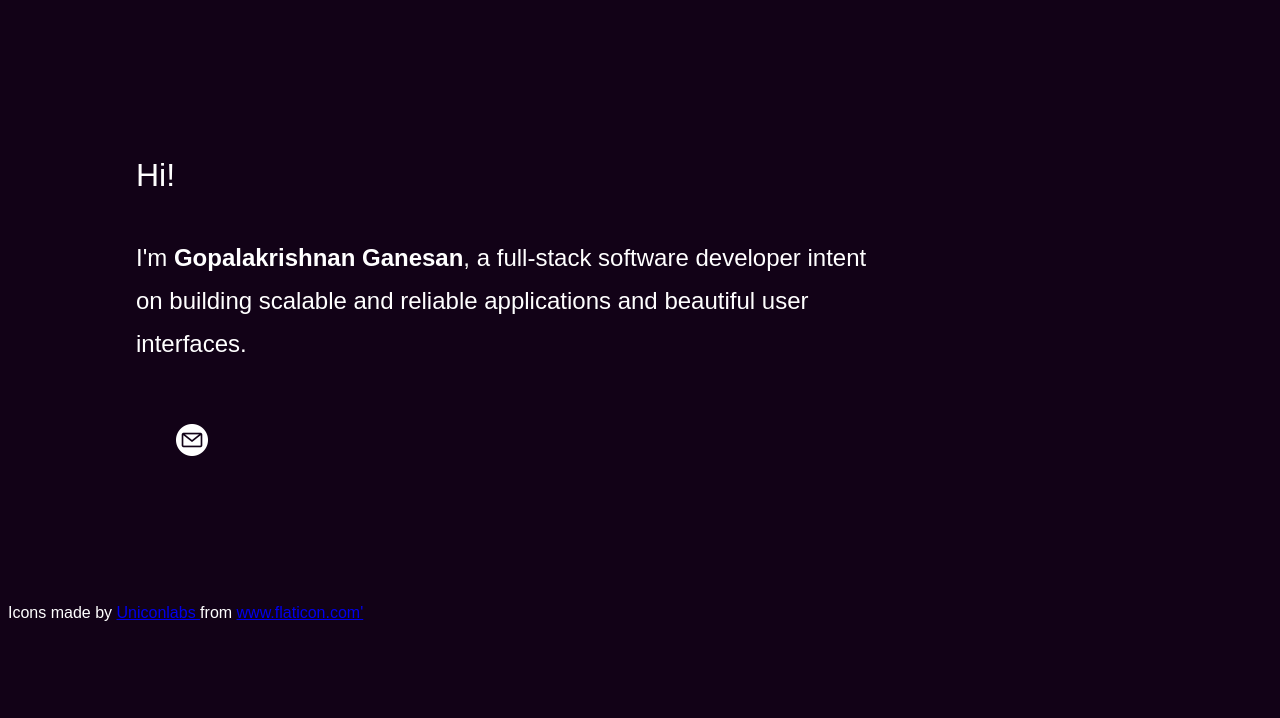
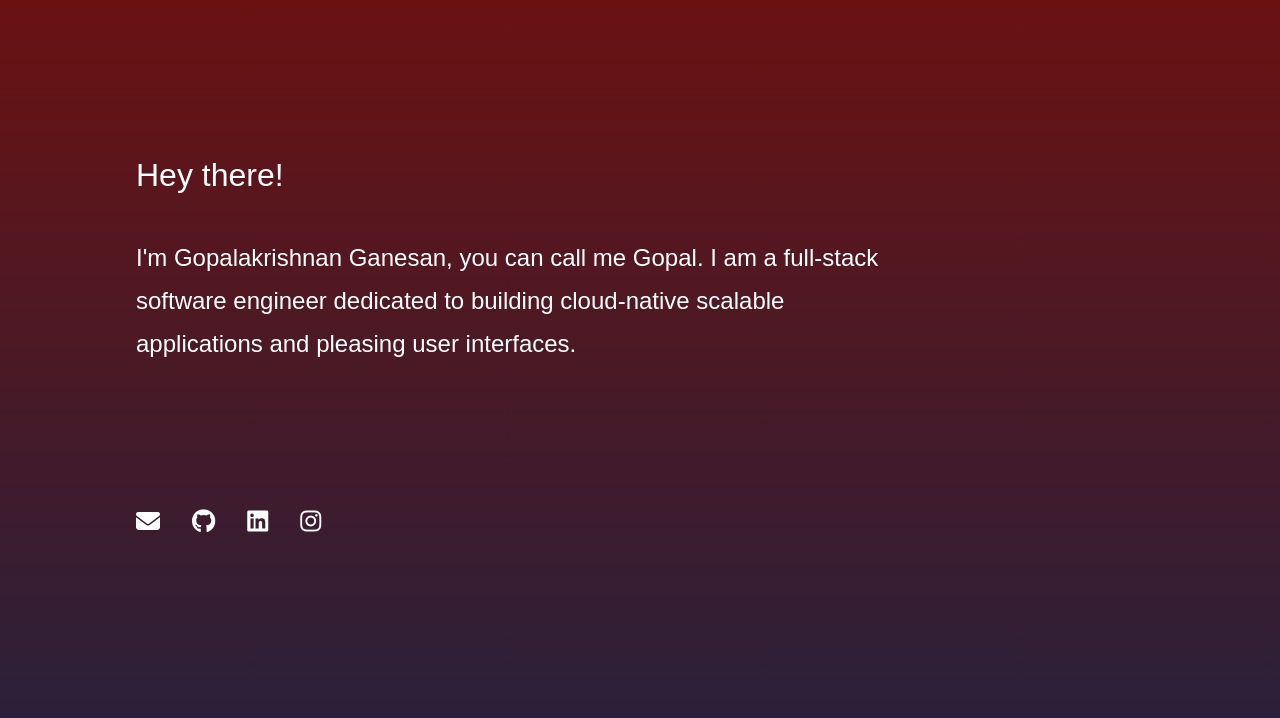
Before and after one commit to ggopal13/v1-portfolio, a plain HTML site: page index.html in a window 1280 px wide. Drawn offline with Linux system fonts and the light colour scheme.

Commit message:
update backrground style and add social links

```diff
--- a/index.html
+++ b/index.html
@@ -5,33 +5,45 @@
     <link href="styles.css" rel="stylesheet" type="text/css" />
     <meta charset="UTF-8" />
     <meta name="viewport" content="width=device-width, inital-scale=1" />
+    <script src="https://kit.fontawesome.com/751871801d.js" crossorigin="anonymous"></script>
 </head>
 
 <body>
     <div id="portfolio">
         <header class="introduction">
-            <h1 class="intro-greeting">Hi!</h1>
-            <h2 class="intro-text">I'm <span class="name">Gopalakrishnan Ganesan</span>, a full-stack software developer
-                intent on building scalable
-                and reliable applications and beautiful user interfaces.
+            <h1 class="introduction__greeting">Hey there!</h1>
+            <h2 class="introduction__text">I'm <b></b>Gopalakrishnan Ganesan</b>, you can call me Gopal. I am a full-stack
+                software
+                engineer dedicated to building cloud-native scalable applications and pleasing user interfaces.
             </h2>
             <div>
                 <ul class="contact-links">
                     <li>
-                        <a href="mailto:ggopalakrishnan99@gmail.com">
-                            <img class="contact-icon" src="img/email.png" alt="Email" />
+                        <a href="mailto:ggopalakrishnan99@gmail.com" title="Email">
+                            <i class="fa-solid fa-envelope fa-xl" style="color: #ffffff;"></i>
                         </a>
                     </li>
-                    <!-- <a class="block hover:text-slate-200" href="https://github.com/bchiang7" target="_blank"
-                        rel="noreferrer noopener" aria-label="GitHub (opens in a new tab)"><span
-                            class="sr-only">GitHub</span></a> -->
+                    <li>
+                        <a href="https://github.com/ggopal13" target="_blank" title="Github">
+                            <i class="fa-brands fa-github fa-xl" style="color: #ffffff;"></i>
+                        </a>
+                    </li>
+                    <li>
+                        <a href="https://www.linkedin.com/in/gopalakrishnan99/" target="_blank" title="Linkedin">
+                            <i class="fa-brands fa-linkedin fa-xl" style="color: #ffffff;"></i>
+                        </a>
+                    </li>
+                    <li>
+                        <a href="https://www.instagram.com/ggopalakrishnan99/" target="_blank" title="Linkedin">
+                            <i class="fa-brands fa-instagram fa-xl" style="color: #ffffff;"></i>
+                        </a>
+                    </li>
+                    <!-- <li class="contact-links__resume">
+                        <span>RESUME</span>
+                    </li> -->
                 </ul>
             </div>
         </header>
-        <footer>
-            <div> Icons made by <a href="https://www.flaticon.com/authors/uniconlabs" title="Uniconlabs"> Uniconlabs
-                </a> from <a href="https://www.flaticon.com/" title="Flaticon">www.flaticon.com'</a></div>
-        </footer>
     </div>
 </body>
 
--- a/styles.css
+++ b/styles.css
@@ -1,6 +1,6 @@
 :root {
     box-sizing: border-box;
-    --page-color: #120217;
+    --page-color: #072238;
     --font-color: white;
 }
 
@@ -14,42 +14,52 @@ body {
     font-family: Arial, Helvetica, sans-serif;
     background-color: var(--page-color);
     color: var(--font-color);
+    background-image: linear-gradient(rgb(106, 18, 18), rgb(34, 34, 63));
 }
 
-.portfolio{
+#portfolio {
     margin: 0 auto;
     width: 100%;
+    height: 100vh;
 }
 
-.introduction{
+.introduction {
     display: flex;
     flex-direction: column;
-    padding: 8rem;
+    padding: 8rem 8rem 8rem 2rem;
+    margin-left: 6rem;
+    /* border-left: 1px solid white; */
 }
 
-.intro-greeting{
+.introduction__greeting {
     font-weight: normal;
 }
 
-.intro-text{
+.introduction__text {
     font-weight: normal;
     max-width: 31em;
     line-height: 1.8;
 }
 
-.name{
+.name {
     font-weight: bold;
 }
 
-.contact-links{
+.contact-links {
     display: flex;
-    justify-content: space-between;
+    justify-content: left;
     align-items: center;
     list-style-type: none;
-    margin-top:2.4em;
+    margin-top: 8em;
+    gap: 2em;
+    padding-left: 0;
 }
 
-.contact-icon{
+.contact-links__resume{
+    margin-left: auto;
+}
+
+.contact-icon {
     width: 100%;
     height: 2em;
     width: 2em;
```
Also changed, not shown: img/email.png (deleted).
